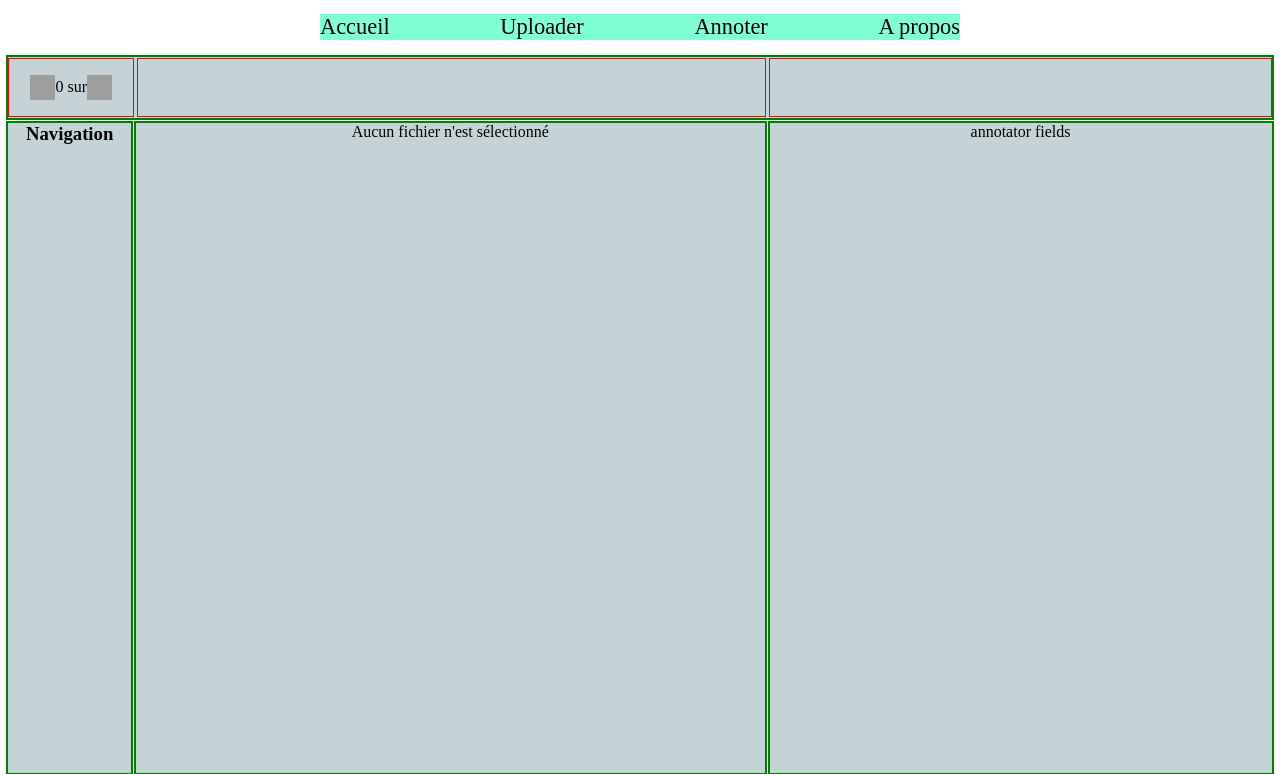
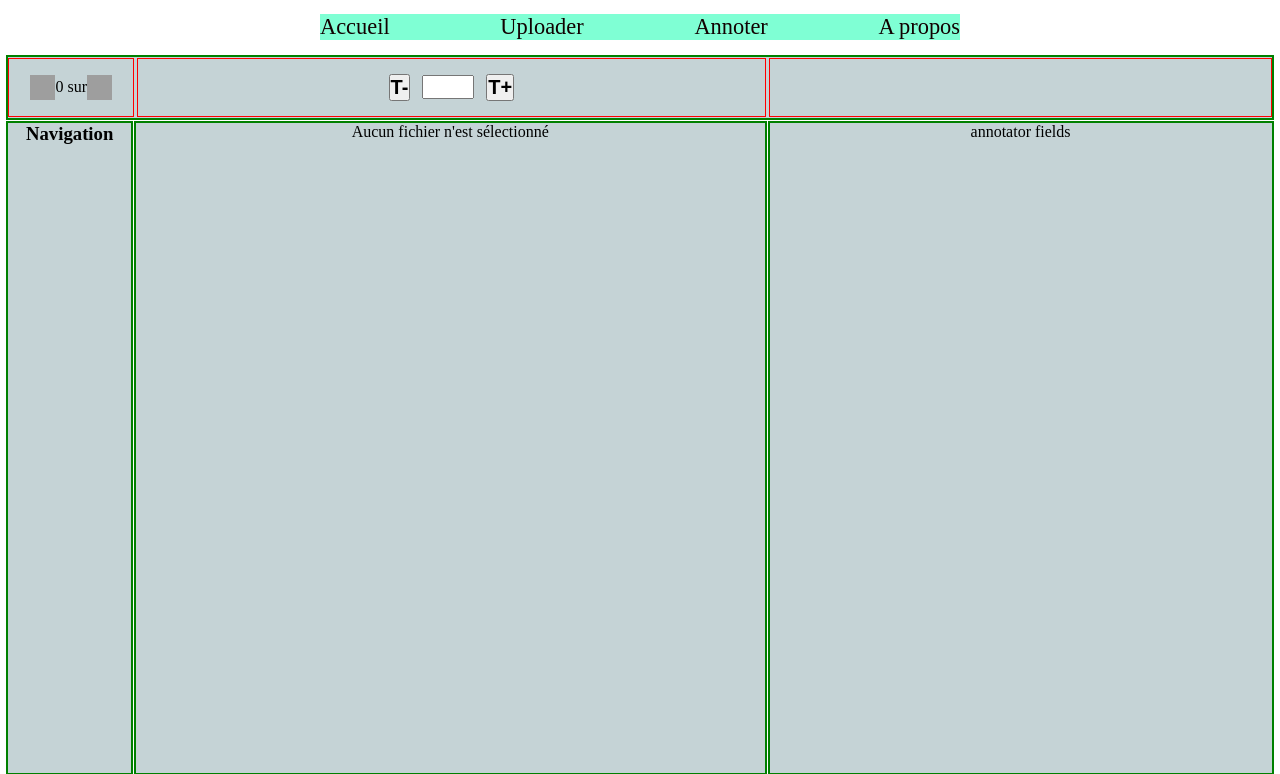
Before and after one commit to LAWBOT-Porject/Annotator, a Django app: template annotate/templates/annotate.html in a window 1280 px wide. Shown: the top 774 px of the page. Run offline with Django 3.2, Linux system fonts and the light colour scheme; the template is opened without the code that fills it, so the values that code supplies are empty; grey boxes are pictures that could not be loaded.

Commit message:
feat: Zoom in and out with two different ways

```diff
--- a/annotate/static/annotate-app.js
+++ b/annotate/static/annotate-app.js
@@ -14,6 +14,12 @@ let index = -1;
 
 // Paragraph where to put decision file content
 const p_decision = document.getElementById('file-contents');
+// Zoom out button
+const zoom_out_btn = document.getElementsByClassName('zoom-out');
+// Zoom in button
+const zoom_in_btn = document.getElementsByClassName('zoom-in');
+// Text size input field
+const text_size = document.getElementById('text-size');
 
 const goToNext = () => {
   index = (index + 1) % lis.length;
@@ -45,8 +51,30 @@ const displyTextFile = (evt) => {
   .then(data => {
     // Populate the decision file content to the appropriate p tag
     p_decision.innerText = data;
+    p_decision.style.fontSize = "20px";
   });
 }
+
+const zoom_out = () => {
+  let a = parseInt(p_decision.style.fontSize.split('p')[0]) -1;
+  p_decision.style.fontSize = String(a) + 'px';
+}
+const zoom_in = () => {
+  let a = parseInt(p_decision.style.fontSize.split('p')[0]) +1;
+  p_decision.style.fontSize = String(a) + 'px';
+}
+const set_size = (evt) => {
+  let value = evt.target.value;
+  if(value < 0) {
+    value = -value;
+    evt.target.value = value;
+  }
+  p_decision.style.fontSize = String(value) + 'px';
+}
+
+text_size.addEventListener('keyup', set_size);
+text_size.addEventListener('change', set_size);
+
 // Convert Node list (of li) to an Array
 lis = [...li_tags]
 // Construct the lis content array
--- a/annotate/static/annotate-style.css
+++ b/annotate/static/annotate-style.css
@@ -71,9 +71,14 @@ li.selected_file {
     justify-content: center;
 }
 
-/* .file-ctrl-ln {
-} */
+#text-size {
+    margin: 0 .75rem;
+}
 
-/* iframe {
-    border: 1px solid green;
-} */
+button {
+    cursor: pointer;
+}
+
+input#text-size {
+    height: 1.5rem;
+}
--- a/annotate/templates/annotate.html
+++ b/annotate/templates/annotate.html
@@ -9,7 +9,16 @@
             <p class="file-index-p"> <span id="file-index">0</span> sur {{file_list_len}}</p>
             <img class="next" src="../static/Right-chevron-25px.svg" width="25px" height="25px">
         </div>
-        <div class="text-ctrl-cl tool-col"></div>
+
+        <div class="text-ctrl-cl tool-col">
+            <button onclick="zoom_out()">
+                <h2 class="zoom-out">T-</h2>
+            </button>
+            <input type="number" min="1" max="60" name="text-size" id="text-size">
+            <button onclick="zoom_in()">
+                <h2 class="zoom-in">T+</h2>
+            </button>
+        </div>
         <div class="annotation-cl tool-col"></div>
     </div>
     <div class="annotate-navigation grid-item">
```
